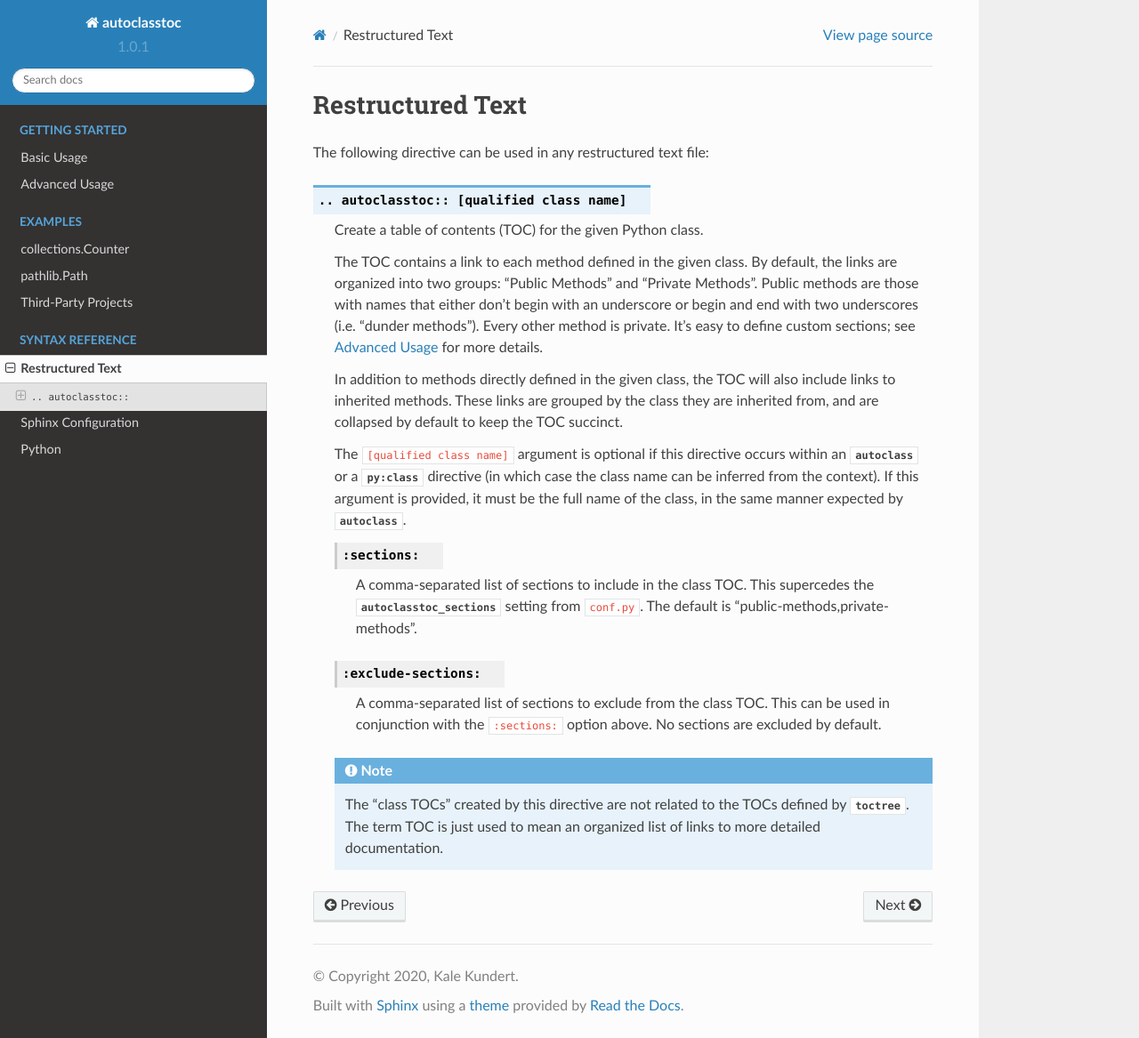
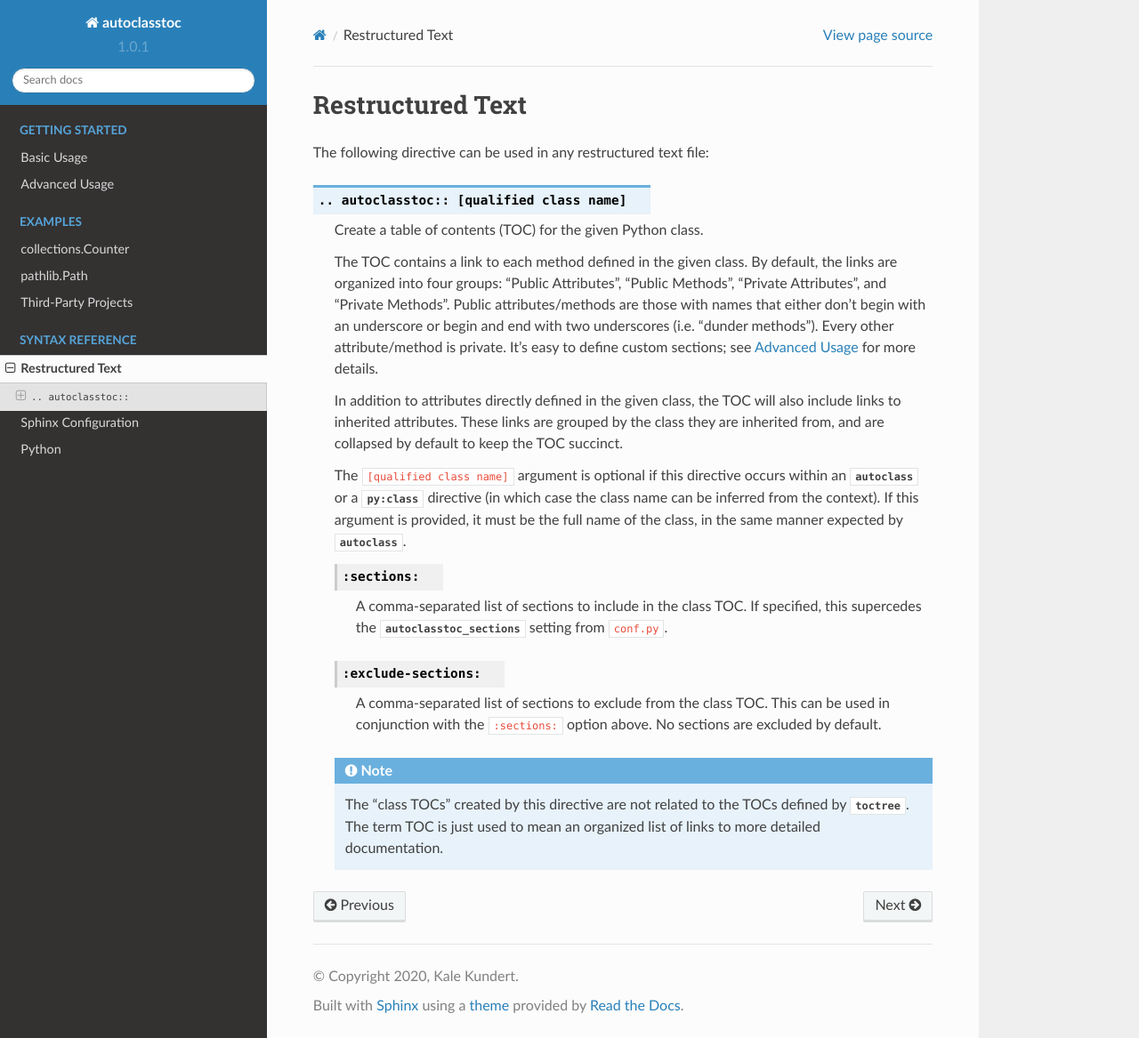
Before and after one commit to kalekundert/autoclasstoc, a Sphinx documentation site: the page built from docs/syntax/rst.rst, in a window 1280 px wide and 1167 px high. Shown: the whole window at 89% size. Built offline with Sphinx 7.4.7 and the Read the Docs theme 2.0.0, drawn with Linux system fonts in a browser that asks for light colours.

```diff
--- /dev/null
+++ b/docs/_static/css/autoclasstoc.css
@@ -0,0 +1,18 @@
+/* Make filename captions look nicer. */
+.rst-content .code-block-caption {
+  padding: 0;
+  margin: 0.5em 0;
+  text-align: left;
+}
+
+/* Don't double highlight code in definition lists. */
+.rst-content dl dt code.literal {
+  border-radius: 0px;
+  border: none;
+  color: black;
+  font-weight: none;
+	font-size: 100%;
+	margin: 0;
+	padding: 0;
+  background: none;
+}
--- a/docs/basic_example.py
+++ b/docs/basic_example.py
@@ -1,5 +1,3 @@
-#!/usr/bin/env python3
-
 class Parent:
 
     def inherited_method(self):
--- a/docs/conf.py
+++ b/docs/conf.py
@@ -20,6 +20,7 @@
         '_ext.show_nodes',
         'autoclasstoc',
         'sphinx.ext.autodoc',
+        'sphinx.ext.autosectionlabel',
         'sphinx.ext.autosummary',
         'sphinx.ext.viewcode',
         'sphinx.ext.intersphinx',
@@ -41,3 +42,6 @@
 autosummary_generate = True
 pygments_style = 'sphinx'
 html_theme = 'sphinx_rtd_theme'
+
+def setup(app):
+    app.add_css_file('css/autoclasstoc.css')
--- a/docs/syntax/rst.rst
+++ b/docs/syntax/rst.rst
@@ -9,15 +9,16 @@
   Create a table of contents (TOC) for the given Python class.
 
   The TOC contains a link to each method defined in the given class.  By
-  default, the links are organized into two groups: "Public Methods" and
-  "Private Methods".  Public methods are those with names that either don't
-  begin with an underscore or begin and end with two underscores (i.e. "dunder
-  methods").  Every other method is private.  It's easy to define custom
+  default, the links are organized into four groups: "Public Attributes",
+  "Public Methods", "Private Attributes", and "Private Methods".  Public
+  attributes/methods are those with names that either don't begin with an
+  underscore or begin and end with two underscores (i.e.  "dunder methods").
+  Every other attribute/method is private.  It's easy to define custom
   sections; see :doc:`/advanced_usage` for more details.
 
-  In addition to methods directly defined in the given class, the TOC will also
-  include links to inherited methods.  These links are grouped by the class
-  they are inherited from, and are collapsed by default to keep the TOC
+  In addition to attributes directly defined in the given class, the TOC will
+  also include links to inherited attributes.  These links are grouped by the
+  class they are inherited from, and are collapsed by default to keep the TOC
   succinct.
 
   The ``[qualified class name]`` argument is optional if this directive occurs
@@ -28,9 +29,9 @@
 
   .. rst:directive:option:: sections
 
-      A comma-separated list of sections to include in the class TOC.  This
-      supercedes the :confval:`autoclasstoc_sections` setting from ``conf.py``.
-      The default is "public-methods,private-methods".
+      A comma-separated list of sections to include in the class TOC.  If
+      specified, this supercedes the :confval:`autoclasstoc_sections` setting
+      from ``conf.py``.
 
   .. rst:directive:option:: exclude-sections
 
```
Also changed, not shown: docs/advanced_usage.rst (+177 -39 lines), docs/basic_usage.rst (+10 -11 lines), docs/syntax/python.rst (+4 -3 lines), docs/syntax/sphinx.rst (+29 -16 lines).
